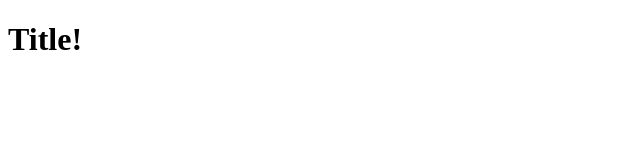
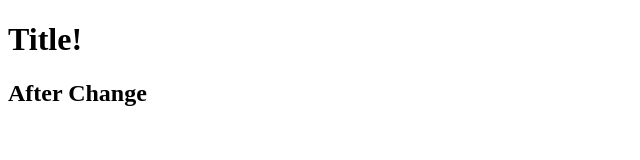
Before and after one commit to AngelynnZHANG/IAT_339_Project_2, a plain HTML site: page untitled folder/index.html in a window 1280 px wide. Shown: the whole page, without its empty margins (0-640 px from the left). Drawn offline with Linux system fonts and the light colour scheme.

Commit message:
This is the right one~ (reverted from commit c0b33f54e0a29250546f5f13e2802db65f38091a)

```diff
--- a/untitled folder/index.html
+++ b/untitled folder/index.html
@@ -5,5 +5,6 @@
    	</head>
    	<body>
    		<h1>Title!</h1>
+   		<h2>After Change</h2>
    	</body>
 </html>
```
